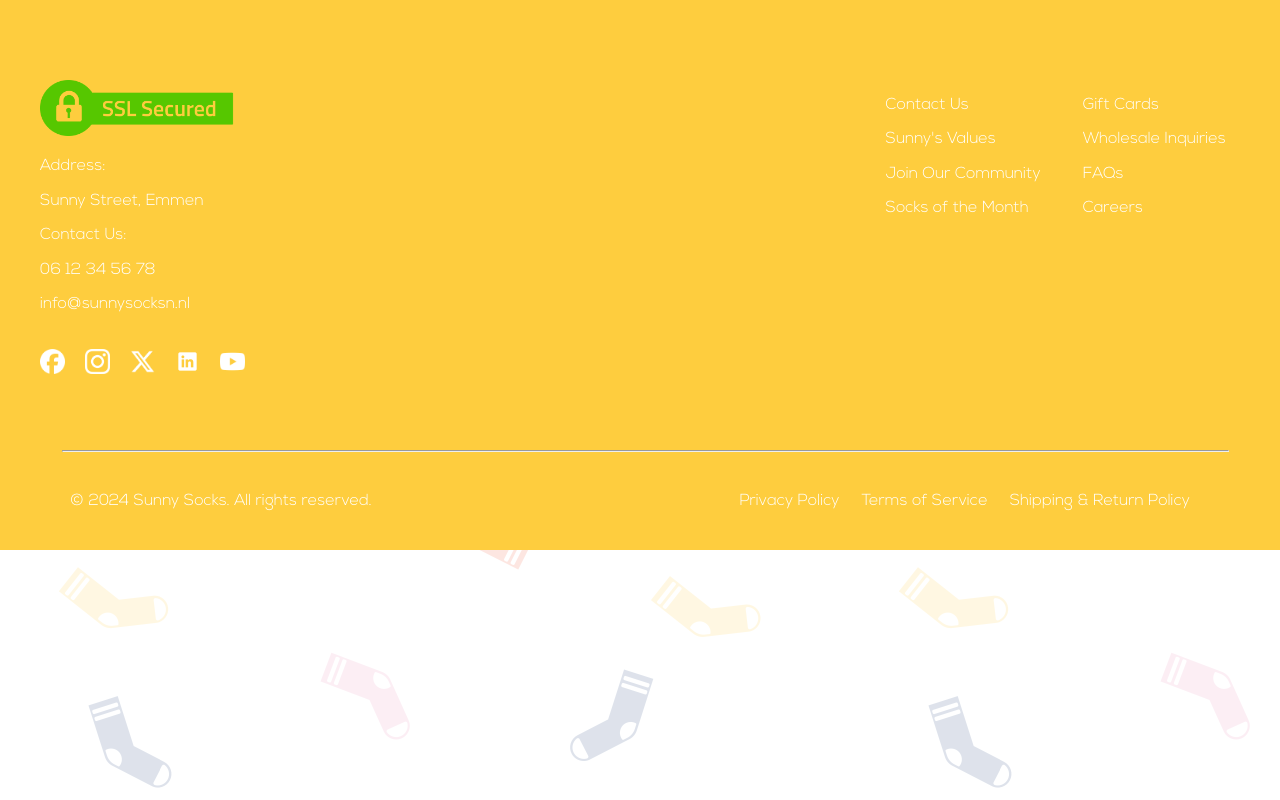
After one commit to frederic-cvs-nhlstenden/sockstream, a PHP site: page /components/footer.php in a window 1280 px wide. The commit adds this page. Run offline with PHP 8.4, Linux system fonts and the light colour scheme.

Commit message:
Removed duplicate fonts, separated header and footer components and fixed filepaths, fixed suboptimal headerfooterjs logic, implemented header and footer in productpage for testing

```diff
--- a/components/chatbot.php
+++ b/components/chatbot.php
@@ -73,7 +73,7 @@ if ($_SERVER["REQUEST_METHOD"] == "POST") {
             </div>
         </div>
     </div>
-    <img class="chat-icon" src="./assets/icons/svg/icon-chatbot.svg" id="chat-icon" alt="Chat Icon" />
+    <img class="chat-icon" src="../assets/icons/svg/icon-chatbot.svg" id="chat-icon" alt="Chat Icon" />
 
 
 </body>
--- /dev/null
+++ b/components/footer.php
@@ -0,0 +1,77 @@
+<!DOCTYPE html>
+<html lang="en">
+
+<head>
+    <meta charset="UTF-8">
+    <meta name="viewport" content="width=device-width, initial-scale=1.0">
+    <title>Document</title>
+    <link rel="stylesheet" href="../assets/css/normalize.css" type="text/css">
+    <link rel="stylesheet" href="../styles/styles.css" type="text/css">
+</head>
+
+<body>
+    <footer>
+        <div>
+            <div class="footer-top-text">
+
+                <div class="farleft-text-footer" style="color: white;">
+                    <img src="../assets/icons/png/ssl-secure.png" class="ssl-secured-footer">
+                    <p>Address:</p>
+                    <p>Sunny Street, Emmen</p>
+                    <p>Contact Us:</p>
+                    <p>06 12 34 56 78</p>
+                    <p>info@sunnysocksn.nl</p>
+                </div>
+
+                <div class="footer-right-center" style="color: white;">
+                    <p class="right">Contact Us</p>
+                    <p class="right">Sunny's Values</p>
+                    <p class="right">Join Our Community</p>
+                    <p class="right">Socks of the Month</p>
+                </div>
+
+                <div class="footer-right" style="color: white;">
+                    <p>Gift Cards</p>
+                    <p>Wholesale Inquiries</p>
+                    <p>FAQs</p>
+                    <p>Careers</p>
+                </div>
+
+            </div>
+
+            <div class="footer-socials">
+                <a href="https://www.facebook.com/">
+                    <img src="../assets/images/socials/facebook-logo.png" width="25" height="25">
+                </a>
+
+                <a href="https://instagram.com/">
+                    <img src="../assets/images/socials/instagram-logo.png" width="25" height="25">
+                </a>
+
+                <a href="https://x.com">
+                    <img src="../assets/images/socials/x-logo.png" width="25" height="25">
+                </a>
+
+                <a href="https://www.linkedin.com/">
+                    <img src="../assets/images/socials/linkedin-logo.png" width="25" height="25">
+                </a>
+
+                <a href="https://www.youtube.com/">
+                    <img src="../assets/images/socials/youtube-logo.png" width="25" height="25">
+                </a>
+            </div>
+
+
+            <hr class="hr-footer">
+
+            <div class="footer-copyrights" style="color: white;">
+                <div>© 2024 Sunny Socks. All rights reserved.</div>
+                <div>Privacy Policy &nbsp;&nbsp;&nbsp; Terms of Service &nbsp;&nbsp;&nbsp; Shipping & Return Policy</div>
+            </div>
+
+        </div>
+    </footer>
+    <script src="../js/headerandfooter.js"></script>
+</body>
+
+</html>
--- a/js/headerandfooter.js
+++ b/js/headerandfooter.js
@@ -1,22 +1,21 @@
-const colors = [
-    '#1e407a',
-    '#51b2a2',
-    '#e990b9',
-    '#f15b39',
-    '#fecd3e'
-];
+const colors = ["#1e407a", "#51b2a2", "#e990b9", "#f15b39", "#fecd3e"];
 
 function getRandomColor() {
-    const randomIndex = Math.floor(Math.random() * colors.length);
-    return colors[randomIndex];
+  const randomIndex = Math.floor(Math.random() * colors.length);
+  return colors[randomIndex];
 }
 
 function setRandomColors() {
-    const header = document.querySelector('header');
-    const footer = document.querySelector('footer');
+  const header = document.querySelector("header");
+  const footer = document.querySelector("footer");
 
+  if (header) {
     header.style.backgroundColor = getRandomColor();
+  }
+
+  if (footer) {
     footer.style.backgroundColor = getRandomColor();
+  }
 }
 
 window.onload = setRandomColors;
--- a/pages/productpage.php
+++ b/pages/productpage.php
@@ -191,6 +191,7 @@
         <p>Don’t worry, we’re on it. The page you’re looking for is missing, but you can hop back to our homepage and find your perfect pair!</p></div>";
         exit();
     }
+    require '../components/header.php';
     ?>
     <main id="productPage">
         <div id="mainProductView">
@@ -370,6 +371,7 @@
             </div>
         </div>
     </main>
+    <? require '../components/footer.php'; ?>
 </body>
 
 <script src="../js/product_page.js"></script>
```
Also changed, not shown: components/header.php (added, +37 -0 lines), components/headerandfooter.html (deleted, +0 -105 lines), assets/fonts/Nexa-Bold.otf (deleted), assets/fonts/Nexa-Light.otf (deleted).
